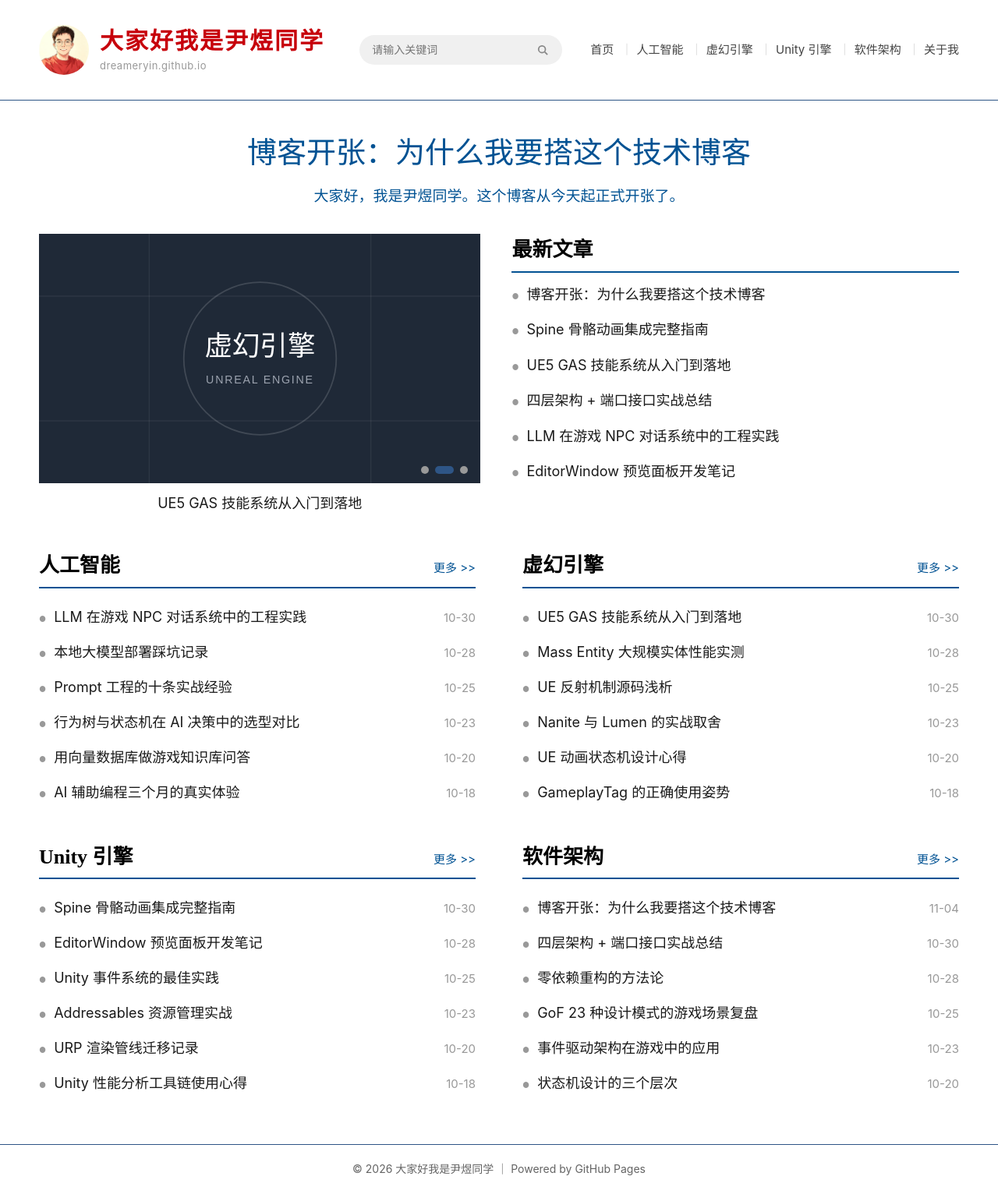
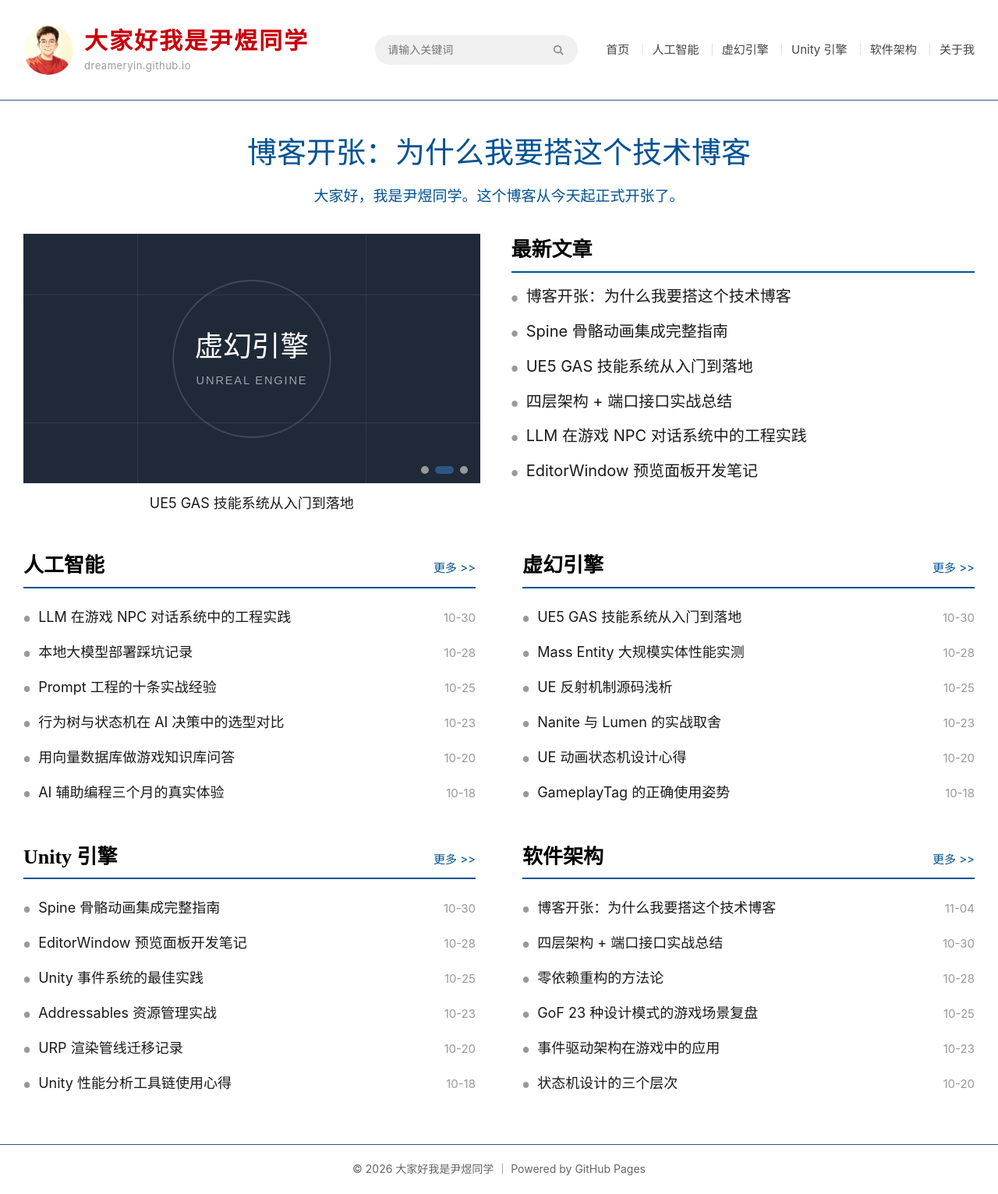
Before and after one commit to dreameryin/dreameryin.github.io, a Jekyll site: the page built from index.html, in a window 1280 px wide. Shown: the whole page at 78% size. Built offline with Jekyll 4.4.1, drawn with Linux system fonts in a browser that asks for light colours.

Commit message:
修改样式

```diff
--- a/assets/css/style.css
+++ b/assets/css/style.css
@@ -33,10 +33,11 @@ ul {
   list-style: none;
 }
 
+/* 容器：对标 gov.cn 满宽 1220px（无内边距，内容顶到容器边缘）；窄屏由媒体查询补内边距 */
 .container {
   max-width: 1220px;
   margin: 0 auto;
-  padding: 0 20px;
+  padding: 0;
 }
 
 .container-narrow {
@@ -304,6 +305,7 @@ ul {
 }
 
 .latest-block .block-list li {
+  font-size: 20px;
   line-height: 1.6;
 }
 
@@ -661,6 +663,11 @@ ul {
 
 /* ---------- 响应式：窄屏适配（手机竖屏一屏完整显示，无横向滚动） ---------- */
 @media (max-width: 768px) {
+  /* 窄屏补回内容两侧内边距 */
+  .container {
+    padding: 0 16px;
+  }
+
   /* 页头：标题 + 搜索框一行，分类导航自动换行显示 */
   .header-inner {
     min-height: 0;
```
